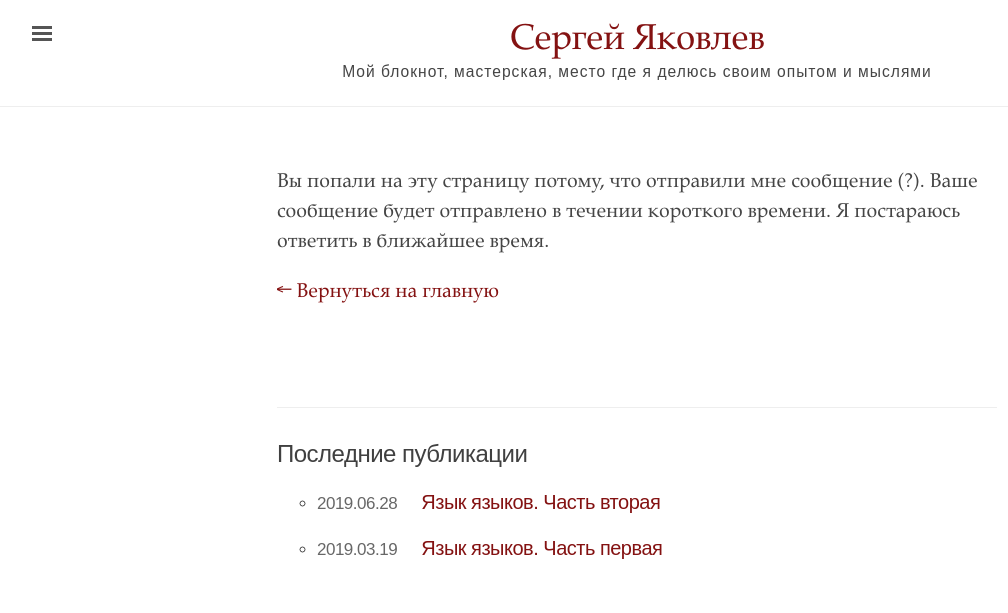
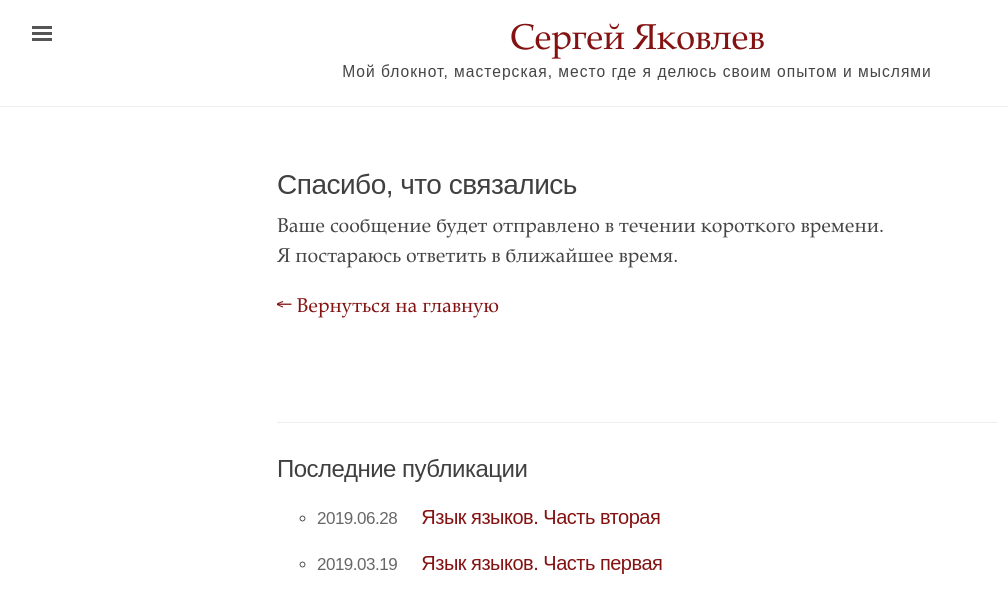
Before and after one commit to sergeyklay/blog, a Jekyll site: the page built from _pages/thanks.html, in a window 1280 px wide. Shown: the top 613 px of the page, without its empty margins (3-1011 px from the left). Built offline with Jekyll 4.4.1, drawn with Linux system fonts in a browser that asks for light colours; nearby versions of some CDN libraries.

Commit message:
Added missed page headers

```diff
--- a/_pages/search.html
+++ b/_pages/search.html
@@ -4,8 +4,10 @@ title: Поиск
 ---
 
 <section class="introduction">
+  <h1 class="page-title">{{ page.title }}</h1>
+
   <form id="site-search">
-      <span>Упрощенный поиск по блогу:</span>
+      <span>Упрощенный поиск по блогу.</span>
       <input id="search"
              type="text"
              autocomplete="on"
--- a/_pages/thanks.html
+++ b/_pages/thanks.html
@@ -5,8 +5,9 @@ permalink: thanks.html
 ---
 
 <section class="introduction">
+  <h1 class="page-title">{{ page.title }}</h1>
+
   <p>
-    Вы попали на эту страницу потому, что отправили мне сообщение (?).
     Ваше сообщение будет отправлено в течении короткого времени.
     Я&nbsp;постараюсь ответить в ближайшее время.
   </p>
```
